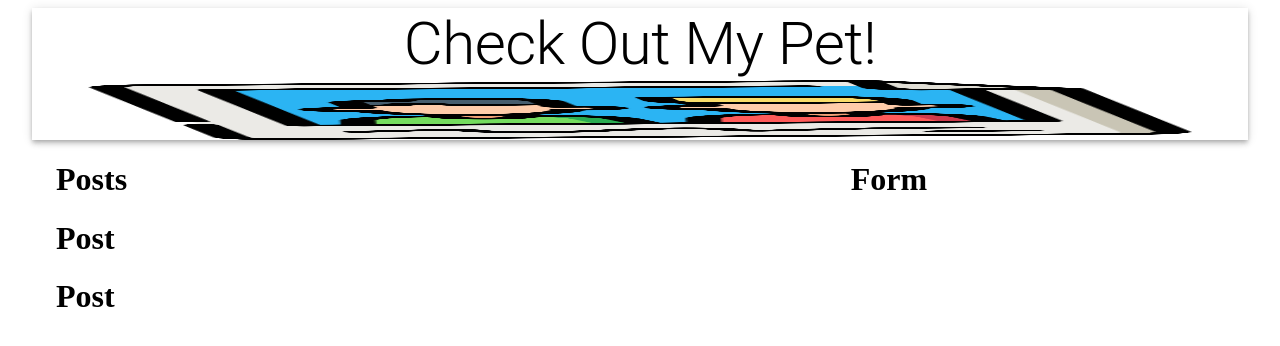
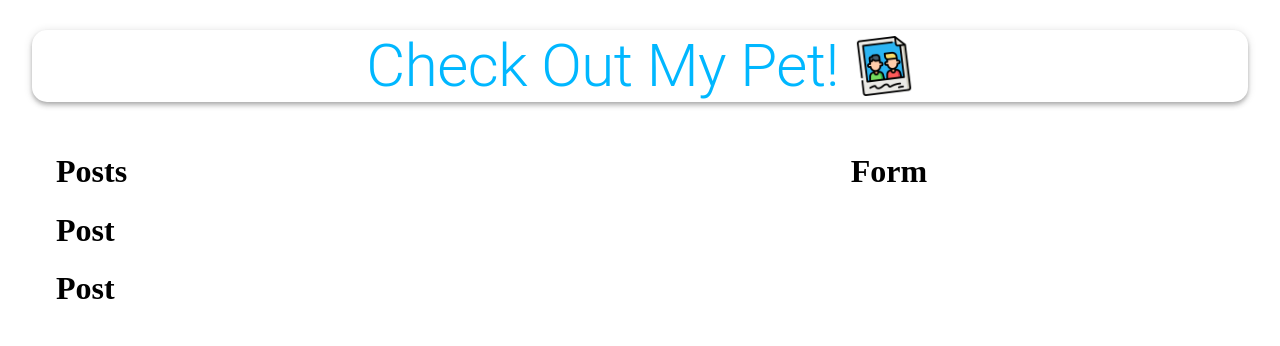
Before and after one commit to Noby1Kenobi/check-out-my-pet, a React (Create React App) app in the folder client/: page / in a window 1280 px wide. Shown: the top 346 px of the page. Built offline with nearby package versions, Linux system fonts and the light colour scheme.

Commit message:
Add styles for app, form, post, and posts components

```diff
--- a/client/src/App.js
+++ b/client/src/App.js
@@ -4,13 +4,16 @@
 import Posts from './components/Posts/Posts';
 import Form from './components/Form/Form';
 import header from './images/header.png';
+import useStyles from './styles';
 
 const App = () => {
+    const classes = useStyles();
+
     return (
         <Container maxWidth="lg">
-            <AppBar position="static" color="inherit">
-                <Typography variant="h2" align="center">Check Out My Pet!</Typography>
-                <img src={header} alt="header" height="60" />
+            <AppBar className={classes.appBar} position="static" color="inherit">
+                <Typography className={classes.heading} variant="h2" align="center">Check Out My Pet!</Typography>
+                <img className={classes.image} src={header} alt="header" height="60" />
             </AppBar>
             <Grow in>
                 <Container>
--- a/client/src/components/Form/Form.js
+++ b/client/src/components/Form/Form.js
@@ -1,6 +1,10 @@
 import React from "react";
 
+import useStyles from './styles';
+
 const Form = () => {
+    const classes = useStyles();
+
     return (
         <h1>Form</h1>
     );
--- a/client/src/components/Form/styles.js
+++ b/client/src/components/Form/styles.js
@@ -0,0 +1,24 @@
+import { makeStyles } from "@material-ui/core/styles";
+
+export default makeStyles((theme) => ({
+    root: {
+        '& .MuiTextField-root': {
+        margin: theme.spacing(1),
+        },
+    },
+    paper: {
+        padding: theme.spacing(2),
+    },
+    form: {
+        display: 'flex',
+        flexWrap: 'wrap',
+        justifyContent: 'center',
+    },
+    fileInput: {
+        width: '97%',
+        margin: '10px 0',
+    },
+    buttonSubmit: {
+        marginBottom: 10,
+    },
+}));
--- a/client/src/components/Posts/Post/Post.js
+++ b/client/src/components/Posts/Post/Post.js
@@ -1,6 +1,10 @@
 import React from "react";
 
+import useStyles from './styles';
+
 const Post = () => {
+    const classes = useStyles();
+
     return (
         <h1>Post</h1>
     );
--- a/client/src/components/Posts/Post/styles.js
+++ b/client/src/components/Posts/Post/styles.js
@@ -0,0 +1,52 @@
+import { makeStyles } from "@material-ui/core/styles";
+
+export default makeStyles({
+    media: {
+        height: 0,
+        paddingTop: '56.25%',
+        backgroundColor: 'rgba(0, 0, 0, 0.5)',
+        backgroundBlendMode: 'darken',
+    },
+    border: {
+        border: 'solid',
+    },
+    fullHeightCard: {
+        height: '100%',
+    },
+    card: {
+        display: 'flex',
+        flexDirection: 'column',
+        justifyContent: 'space-between',
+        borderRadius: '15px',
+        height: '100%',
+        position: 'relative',
+    },
+    overlay: {
+        position: 'absolute',
+        top: '20px',
+        left: '20px',
+        color: 'white',
+    },
+    overlay2: {
+        position: 'absolute',
+        top: '20px',
+        right: '20px',
+        color: 'white',
+    },
+    grid: {
+        display: 'flex',
+    },
+    details: {
+        display: 'flex',
+        justifyContent: 'space-between',
+        margin: '20px',
+    },
+    title: {
+        padding: '0 16px',
+    },
+    cardActions: {
+        padding: '0 16px 8px 16px',
+        display: 'flex',
+        justifyContent: 'space-between',
+    },
+});
--- a/client/src/components/Posts/Posts.js
+++ b/client/src/components/Posts/Posts.js
@@ -1,7 +1,11 @@
 import React from "react";
 import Post from './Post/Post';
 
+import useSytles from './styles';
+
 const Posts = () => {
+    const classes = useSytles();
+
     return (
         <>
             <h1>Posts</h1>
--- a/client/src/components/Posts/styles.js
+++ b/client/src/components/Posts/styles.js
@@ -0,0 +1,14 @@
+import { makeStyles } from '@material-ui/core/styles';
+
+export default makeStyles((theme) => ({
+    mainContainer: {
+        display: 'flex',
+        alignItems: 'center',
+    },
+    smMargin: {
+        margin: theme.spacing(1),
+    },
+    actionDiv: {
+        textAlign: 'center',
+    },
+}));
--- /dev/null
+++ b/client/src/styles.js
@@ -0,0 +1,18 @@
+import { makeStyles } from "@material-ui/core/styles";
+
+export default makeStyles(() => ({
+    appBar: {
+        borderRadius: 15,
+        margin: '30px 0',
+        display: 'flex',
+        flexDirection: 'row',
+        justifyContent: 'center',
+        alignItems: 'center',
+    },
+        heading: {
+        color: 'rgba(0,183,255, 1)',
+    },
+        image: {
+        marginLeft: '15px',
+    },
+}));
```
